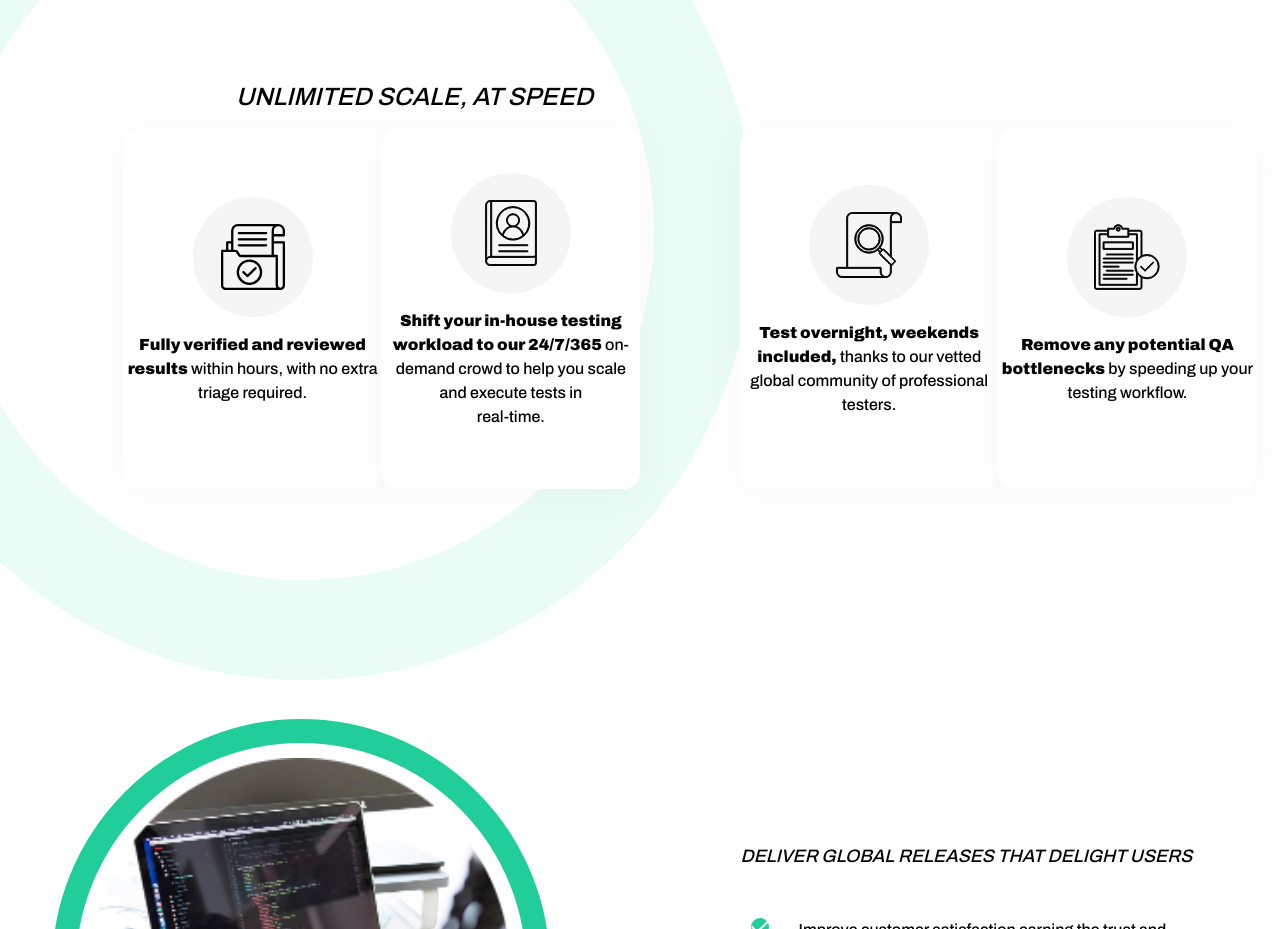
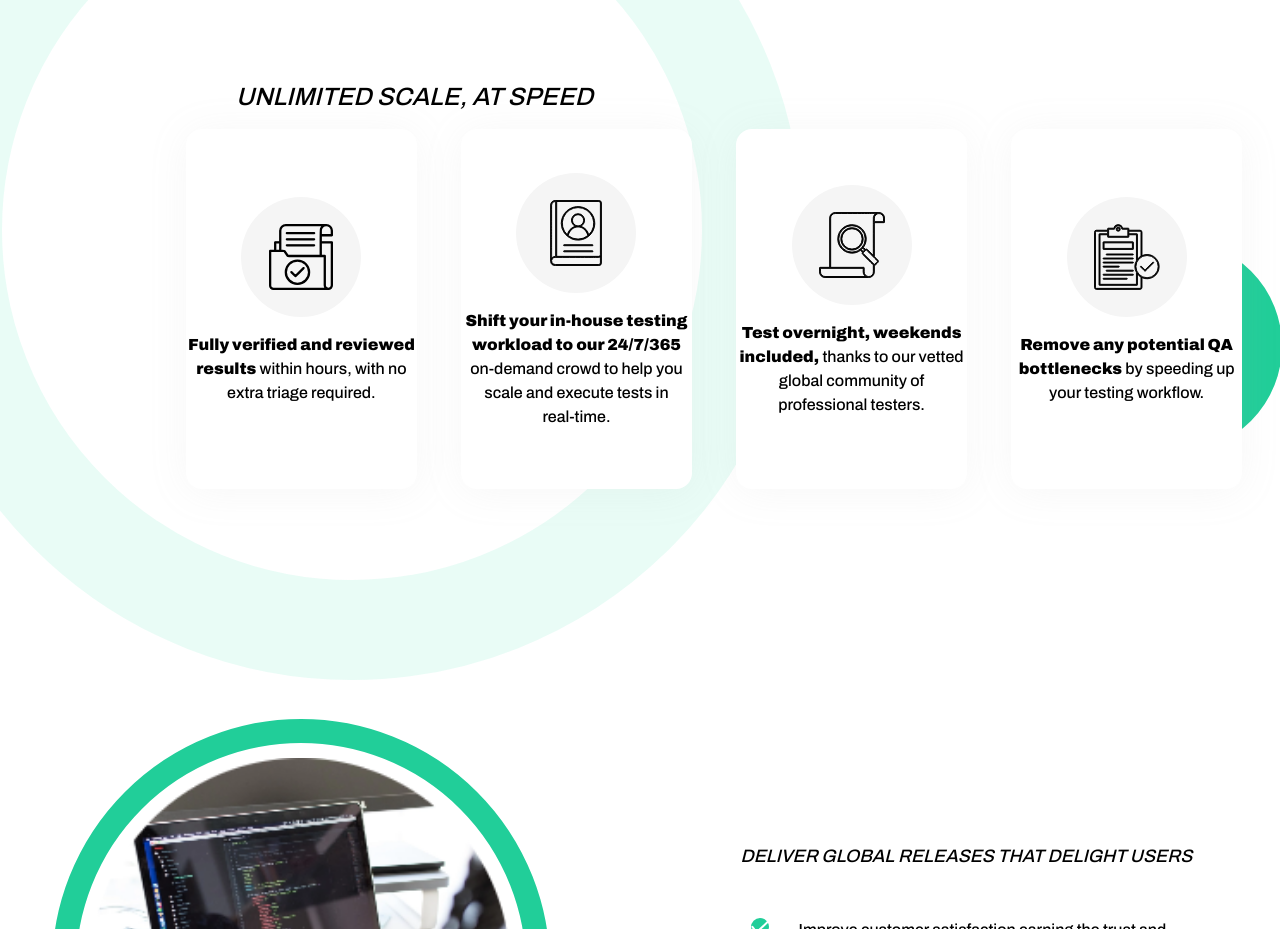
Before and after one commit to a11ysolutions/website, a React (Create React App) app: page /functional in a window 1280 px wide. Shown: the part 3480-4409 px from the top of the page. Built offline with nearby package versions, Linux system fonts and the light colour scheme.

Commit message:
fix: adjust achievement card in functional all viewports

```diff
--- a/src/Components/Functional/Functional.css
+++ b/src/Components/Functional/Functional.css
@@ -434,11 +434,8 @@
   .functional-qualities-top-section {
     display: flex;
     flex-direction: row;
-    flex-flow: row wrap;
-    column-gap: 100px;
     justify-content: center;
     align-items: center;
-    column-count: 4;
   }
 
   .functional-right-circle {
@@ -578,7 +575,11 @@
   .card-subgroup{
     display: flex;
     flex-direction: row;
-    width: 45%;
-    justify-content: space-between;
+    width: 46%;
+  }
+
+  .achievement-card{
+
+    margin: 0 4%;
   }
 }
```
